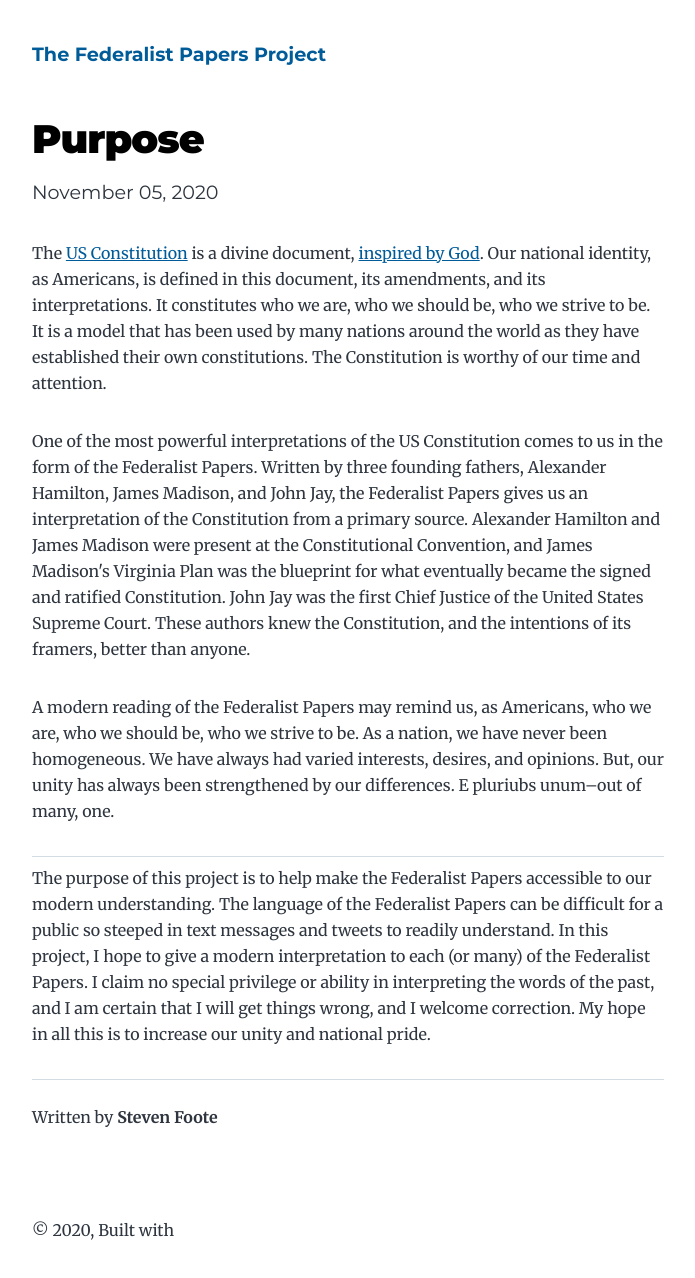
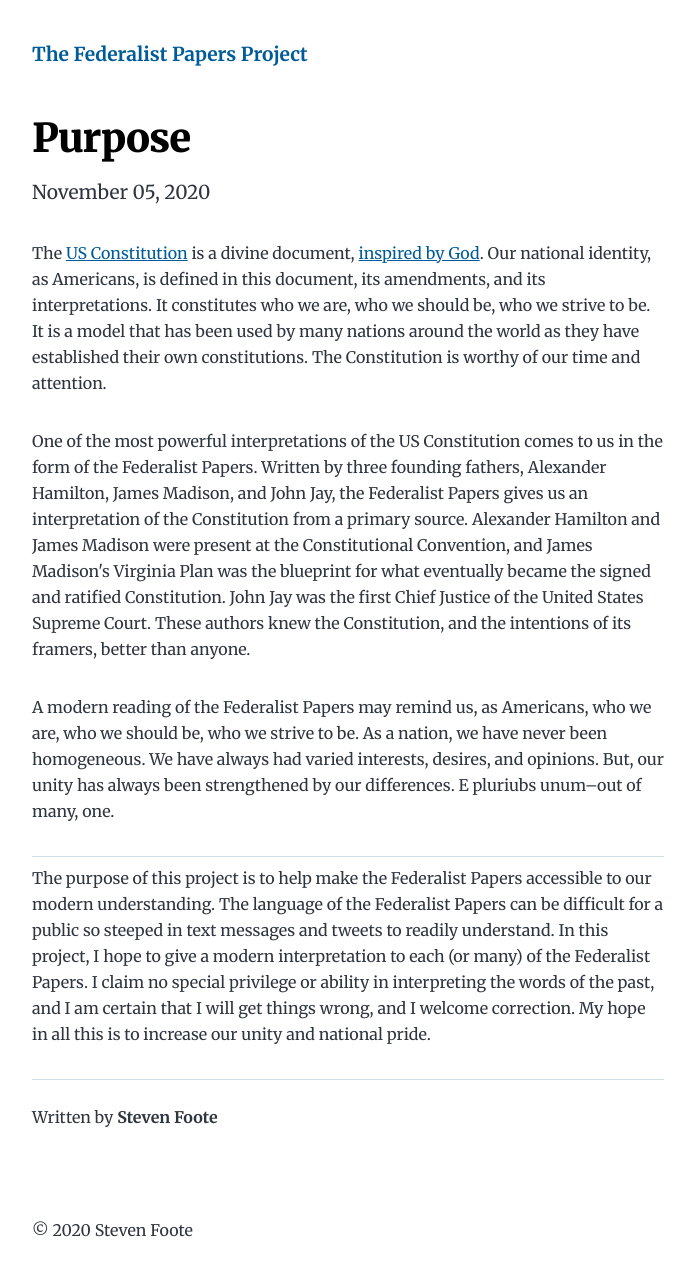
Before and after one commit to smfoote/federalist-papers-project, a Gatsby site: page /introduction/ in a window 1280 px wide. Shown: the whole page, without its empty margins (292-987 px from the left). Built offline with nearby package versions, Linux system fonts and the light colour scheme; Gatsby itself is replaced by a stand-in of ours.

Commit message:
Update some styles

```diff
--- a/src/components/layout.js
+++ b/src/components/layout.js
@@ -25,7 +25,7 @@ const Layout = ({ location, title, children }) => {
       <header className="global-header">{header}</header>
       <main>{children}</main>
       <footer>
-        © {new Date().getFullYear()}, Built with
+        © {new Date().getFullYear()} Steven Foote
       </footer>
     </div>
   )
--- a/src/style.css
+++ b/src/style.css
@@ -33,7 +33,7 @@
   --fontFamily-serif: "Merriweather", "Georgia", Cambria, "Times New Roman",
     Times, serif;
   --font-body: var(--fontFamily-serif);
-  --font-heading: var(--fontFamily-sans);
+  --font-heading: var(--fontFamily-serif);
   --fontWeight-normal: 400;
   --fontWeight-medium: 500;
   --fontWeight-semibold: 600;
@@ -255,7 +255,9 @@ a:focus {
 }
 
 .main-heading {
+  font-family: var(--fontFamily-serif);
   font-size: var(--fontSize-7);
+  text-align: center;
   margin: 0;
 }
 
@@ -306,6 +308,10 @@ a:focus {
   margin: var(--spacing-0) var(--spacing-0) var(--spacing-4) var(--spacing-0);
 }
 
+.blog-post-title {
+  font-family: var(--fontFamily-serif);
+}
+
 .blog-post header p {
   font-size: var(--fontSize-2);
   font-family: var(--font-heading);
--- a/src/templates/blog-post.js
+++ b/src/templates/blog-post.js
@@ -22,7 +22,7 @@ const BlogPostTemplate = ({ data, location }) => {
         itemType="http://schema.org/Article"
       >
         <header>
-          <h1 itemProp="headline">{post.frontmatter.title}</h1>
+          <h1 itemProp="headline" className="blog-post-title">{post.frontmatter.title}</h1>
           <p>{post.frontmatter.date}</p>
         </header>
         <section
```
